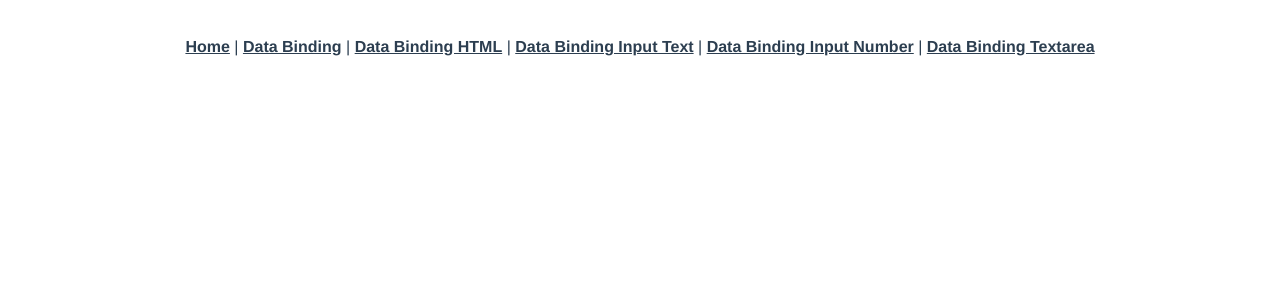
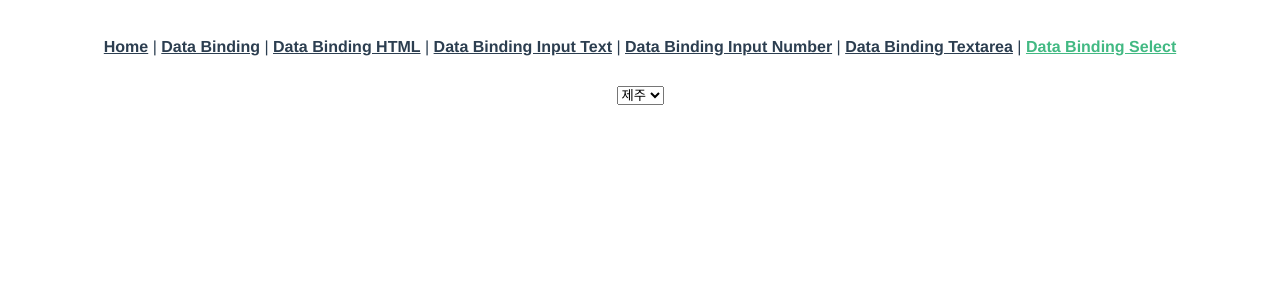
Before and after one commit to GeonwooVincentKim/VueProject, a Vue app: page /dataBindingSelect in a window 1280 px wide. Shown: the top 300 px of the page. Built offline with nearby package versions, Linux system fonts and the light colour scheme.

Commit message:
[Feature] - Data Binding Select

```diff
--- a/src/App.vue
+++ b/src/App.vue
@@ -6,7 +6,8 @@
     <router-link to="/databindinghtml">Data Binding HTML</router-link> |
     <router-link to="/databindinginputtext">Data Binding Input Text</router-link> |
     <router-link to="/dataBindingInputNumber">Data Binding Input Number</router-link> |
-    <router-link to="/dataBindingTextarea">Data Binding Textarea</router-link>
+    <router-link to="/dataBindingTextarea">Data Binding Textarea</router-link> |
+    <router-link to="/dataBindingSelect">Data Binding Select</router-link>
   </nav>
   <router-view/>
 </template>
--- a/src/router/index.js
+++ b/src/router/index.js
@@ -5,6 +5,7 @@ import DataBindingHtml from "../views/DataBindingHtml.vue";
 import DataBindingInputText from "../views/DataBindingInputText.vue";
 import DataBindingInputNumber from "../views/DataBindingInputNumber.vue";
 import DataBindingTextarea from "../views/DataBindingTextarea.vue";
+import DataBindingSelect from "../views/DataBindingSelect";
 
 const routes = [
   {
@@ -48,6 +49,11 @@ const routes = [
     path: '/dataBindingTextarea',
     name: "DataBindingTextarea",
     component: DataBindingTextarea
+  },
+  {
+    path: '/dataBindingSelect',
+    name: "DataBindingSelect",
+    component: DataBindingSelect
   }
 ]
 
--- /dev/null
+++ b/src/views/DataBindingSelect.vue
@@ -0,0 +1,18 @@
+<template>
+    <div>
+        <select v-model="city">
+            <option value="02">서울</option>
+            <option value="21">부산</option>
+            <option value="064">제주</option>
+        </select>
+    </div>
+</template>
+<script>
+export default {
+    data () {
+        return {
+            city: "064"
+        };
+    },
+}
+</script>
```
